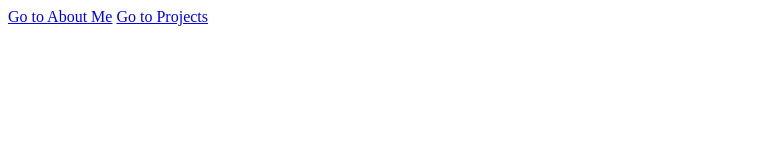
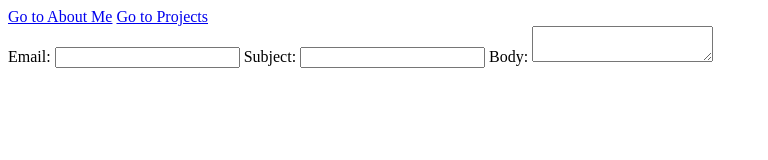
Before and after one commit to ethanbaquiran/portfolio, a plain HTML site: page contact/index.html in a window 1280 px wide. Shown: the whole page, without its empty margins (0-768 px from the left). Drawn offline with Linux system fonts and the light colour scheme.

Commit message:
email format

```diff
--- a/contact/index.html
+++ b/contact/index.html
@@ -8,6 +8,15 @@
     <a href="../projects\index.html">Go to Projects</a>
 </head>
 <body>
-    <form action="mailto:ebaquiran@ucsd.edu" method="post" enctype="text/plain"> </form>
+    <form action="mailto:ebaquiran@ucsd.edu" method="post" enctype="text/plain">
+        <label for="email">Email:</label>
+        <input type="email" name="subject">
+
+        <label for="subject">Subject:</label>
+        <input name="subject">
+
+        <label for="body">Body:</label>
+        <textarea name="body"></textarea>
+    </form>
 </body>
 </html>
```
